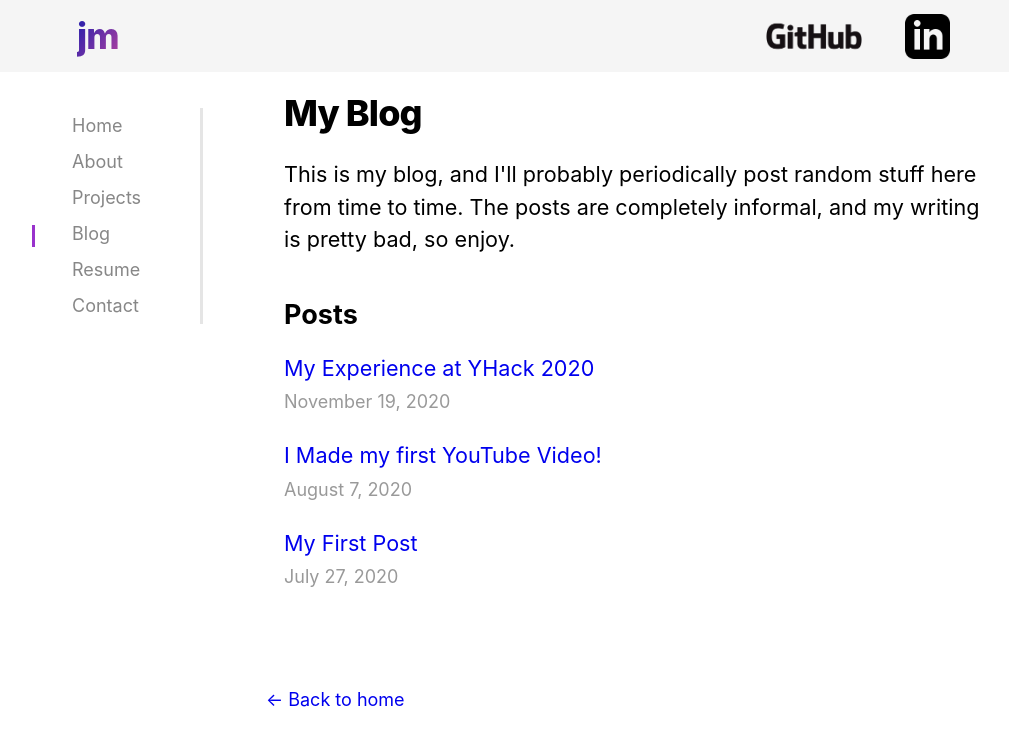
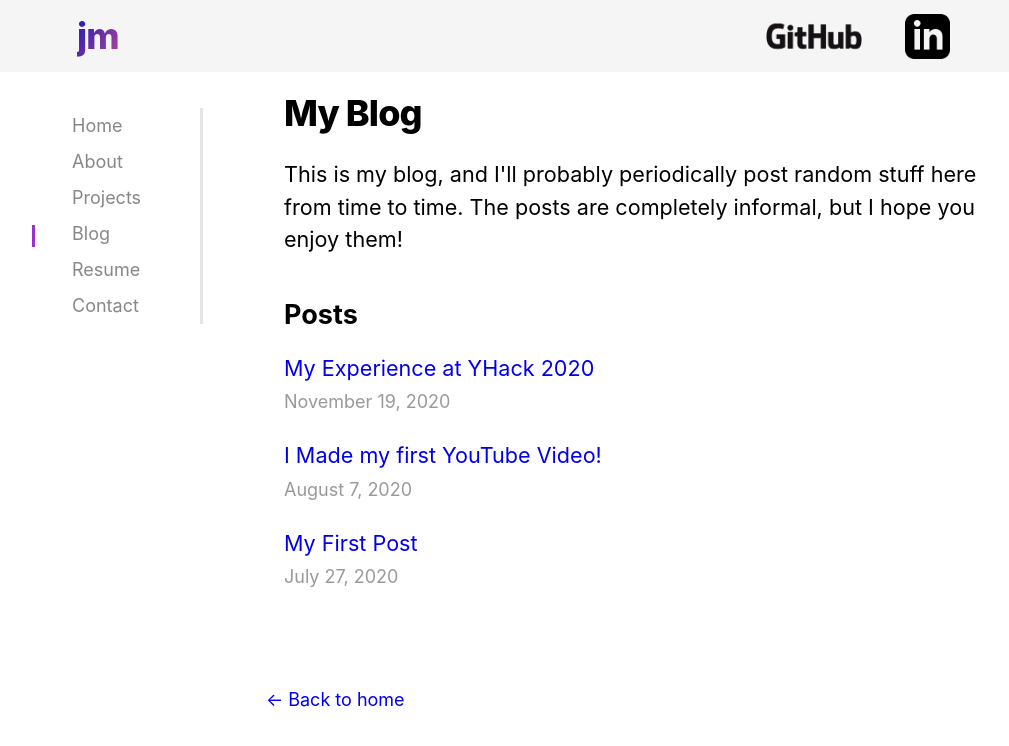
Before and after one commit to james168ma/personal-website, a Next.js app: page /subpages/Blog in a window 1280 px wide. Shown: the top 746 px of the page, without its empty margins (122-1131 px from the left). Built offline with nearby package versions, Linux system fonts and the light colour scheme.

Commit message:
minor change to blog.js

```diff
--- a/pages/subpages/Blog.js
+++ b/pages/subpages/Blog.js
@@ -15,7 +15,7 @@ export default function Blog({ ids, allPostsData }) {
       <section className={utilStyles.headingMd}>
         <p>
           This is my blog, and I'll probably periodically post random stuff here from time to time.
-          The posts are completely informal, and my writing is pretty bad, so enjoy.
+          The posts are completely informal, but I hope you enjoy them!
         </p>
       </section>
       <section className={`${utilStyles.headingMd} ${utilStyles.padding1px}`}>
```
